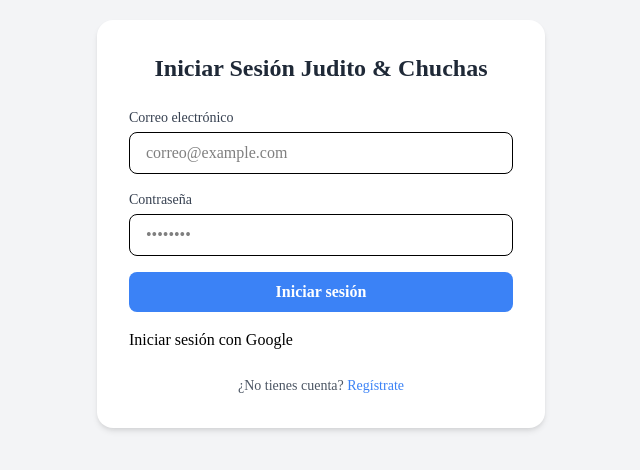
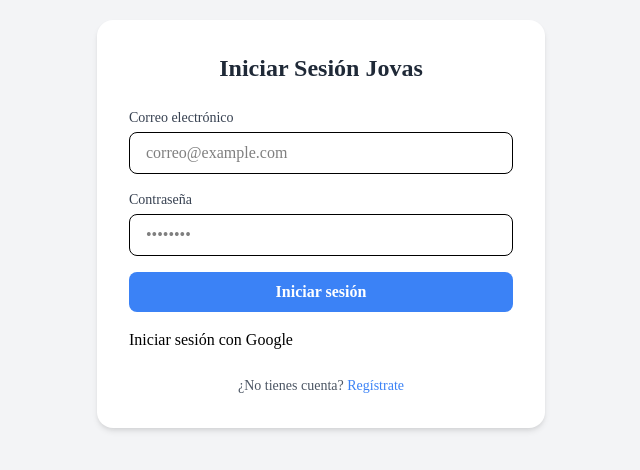
Before and after one commit to JovanyEquihua/recetarioInteligente-, a Next.js app: page / in a window 1280 px wide. Shown: the part 176-646 px from the top of the page, without its empty margins (319-959 px from the left). Built offline with nearby package versions, Linux system fonts and the light colour scheme.

Commit message:
RI-27 Login-backend-100%
Se agrego un login provisional para realizar pruebas.

```diff
--- a/src/app/components/IniciarSesion-Registrar/General/LoginJovas.jsx
+++ b/src/app/components/IniciarSesion-Registrar/General/LoginJovas.jsx
@@ -29,7 +29,7 @@ const LoginJovas = () => {
     <div className="flex min-h-screen items-center justify-center bg-gray-100">
       <div className="w-full max-w-md p-8 space-y-6 bg-white shadow-md rounded-2xl">
         <h2 className="text-2xl font-bold text-center text-gray-800">
-          Iniciar Sesión Judito & Chuchas
+          Iniciar Sesión Jovas
         </h2>
         {error && <p className="text-red-500 text-center">{error}</p>}
         <form className="space-y-4" onSubmit={handleSubmit}>
```
